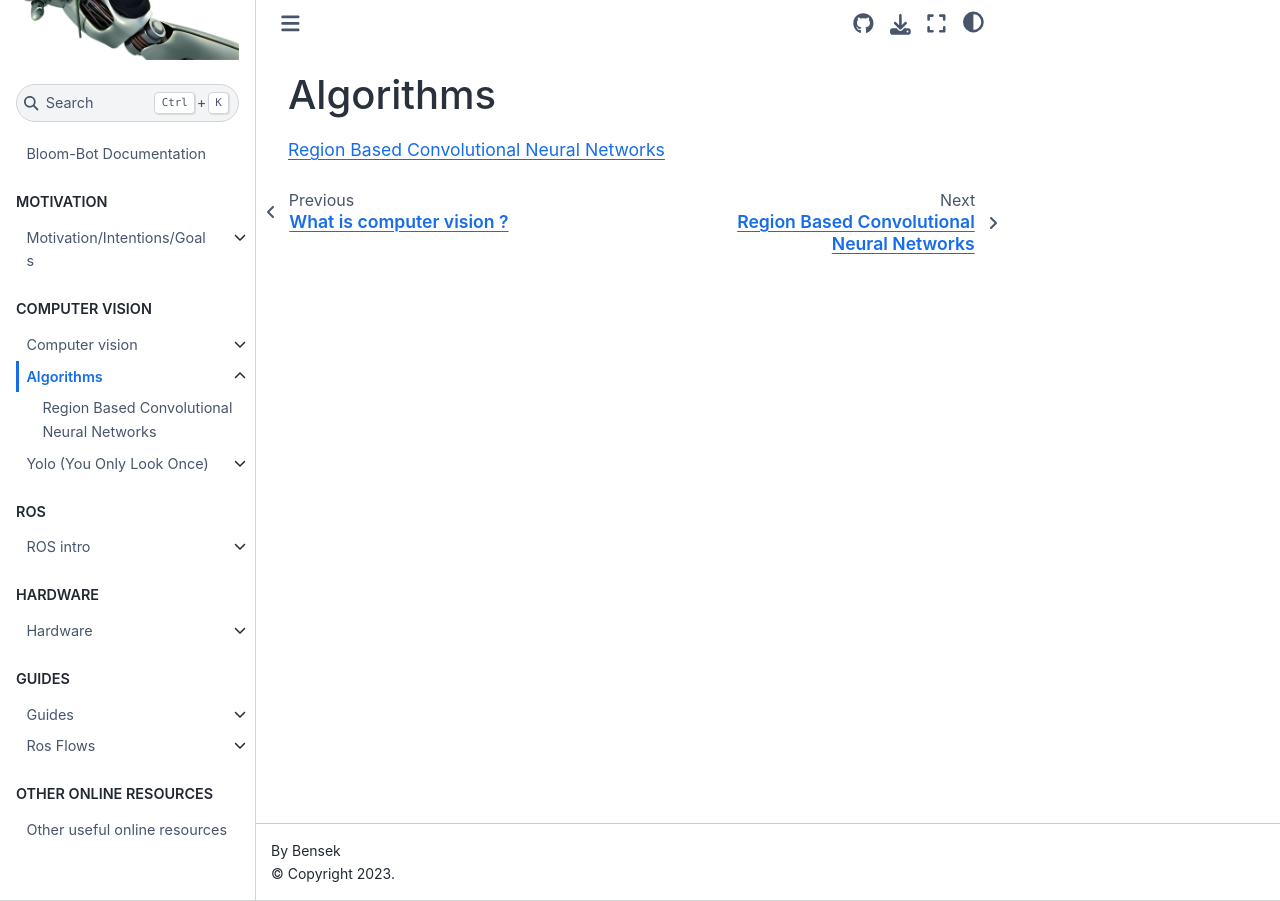
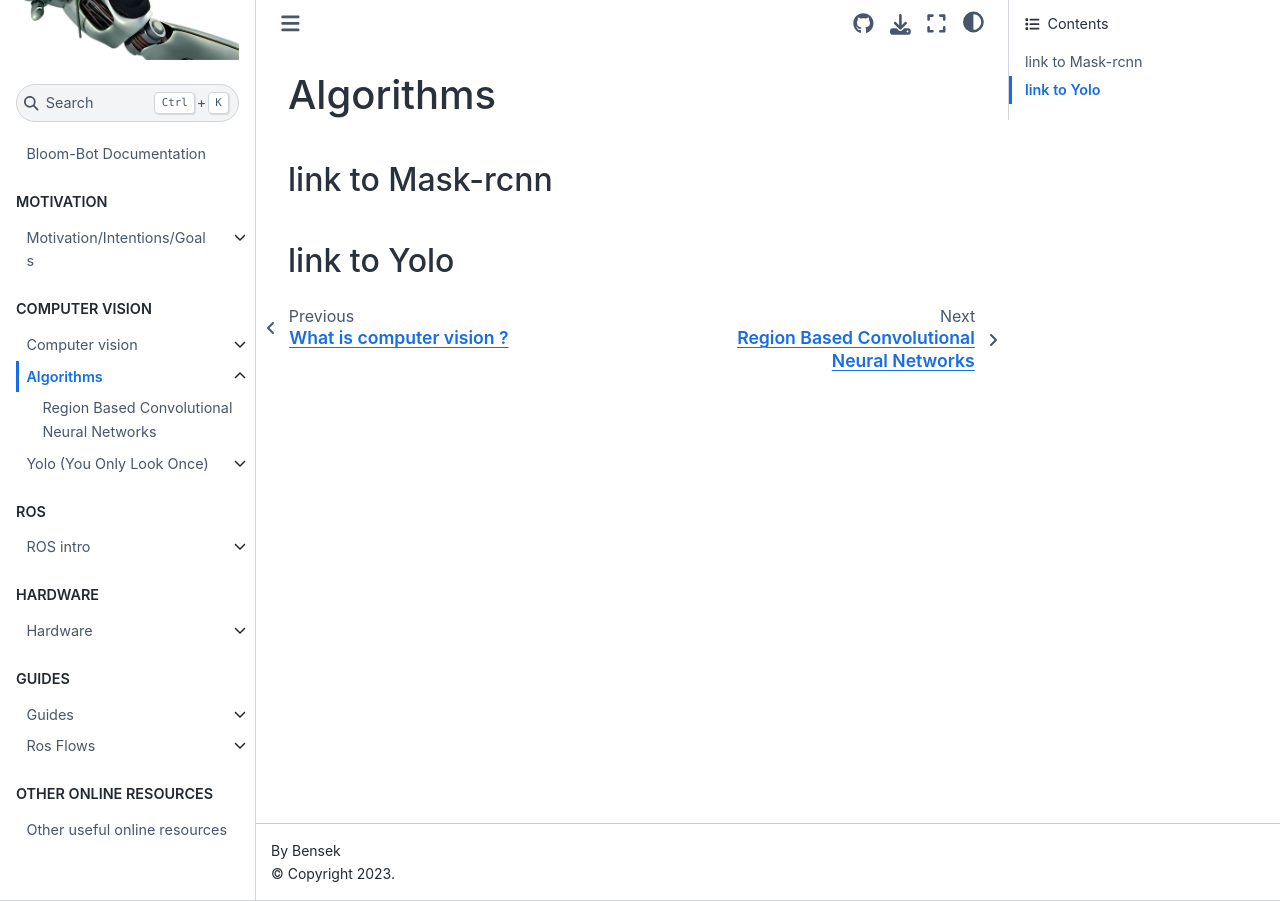
Before and after one commit to flippybit/bery-bot, a Jupyter Book: the page built from docs/vision/algorithms.md, in a window 1280 px wide. Built offline with Jupyter Book 1.0.4 settings and Sphinx 7.4.7 and the Sphinx Book theme 1.1.4, drawn with Linux system fonts in a browser that asks for light colours; pages that are not in the unit, such as notebooks, are missing from menus.

Commit message:
changed headings of notebook

````diff
--- a/docs/vision/algorithms.md
+++ b/docs/vision/algorithms.md
@@ -1,3 +1,4 @@
 # Algorithms
-```{tableofcontents}
-```
+
+## link to Mask-rcnn
+## link to Yolo
````
Also changed, not shown: docs/hardware/manipulator.md (+0 -1 lines), docs/motivation/fertilization.md (+1 -0 lines), docs/motivation/plague-control.md (+1 -0 lines).
